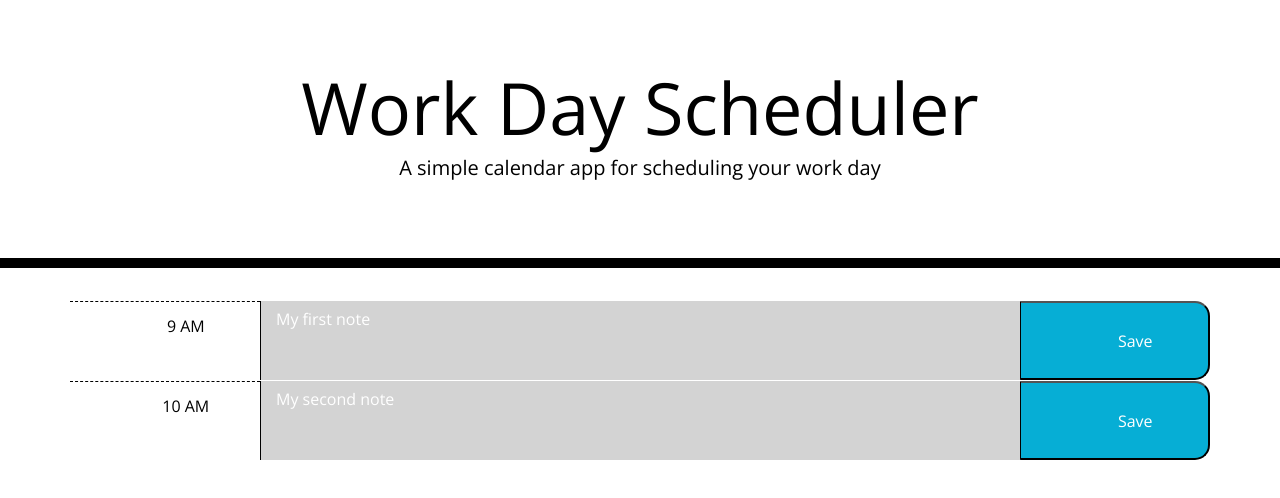
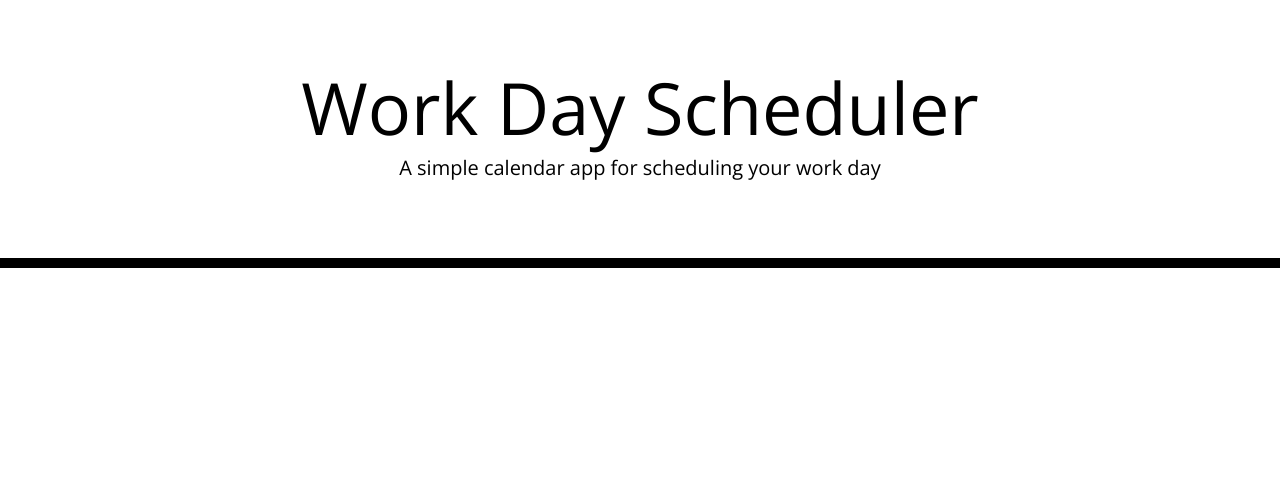
Before and after one commit to Aslangh67/DayPlanner-Pseudocode, a plain HTML site: page index.html in a window 1280 px wide. Drawn offline with nearby package versions, Linux system fonts and the light colour scheme.

Commit message:
commented out the extra code

```diff
--- a/index.html
+++ b/index.html
@@ -30,7 +30,7 @@
     </header>
     <div class="container">
       <!-- Timeblocks go here -->
-      <div class="row  time-block">
+      <!-- <div class="row  time-block">
         <div class="col-md-2 hour">
           9 AM
         </div>
@@ -51,7 +51,7 @@
         <button class="col-md-2 saveBtn ">
           Save
         </button>
-      </div>
+      </div> -->
 
 
     <script src="https://code.jquery.com/jquery-3.4.1.min.js"></script>
--- a/script.js
+++ b/script.js
@@ -38,13 +38,13 @@ console.log(moment().format("h A"));
 
 // TODO: retrieve the data from local storage using localStorage.getItem and show them back on the text area that they belong to (How can i know what text from local storage goes to what text area?)
 
-localStorage.setItem("test", "My first note" )
-localStorage.setItem("test1", "My second note" )
+// localStorage.setItem("test", "My first note" )
+// localStorage.setItem("test1", "My second note" )
 
 
-var text1FromLocalStorage= localStorage.getItem("test")
-$(".first").text(text1FromLocalStorage)
+// var text1FromLocalStorage= localStorage.getItem("test")
+// $(".first").text(text1FromLocalStorage)
 
-var text2FromLocalStorage= localStorage.getItem("test1")
+// var text2FromLocalStorage= localStorage.getItem("test1")
 
-$(".second").text(text2FromLocalStorage)
+// $(".second").text(text2FromLocalStorage)
```
